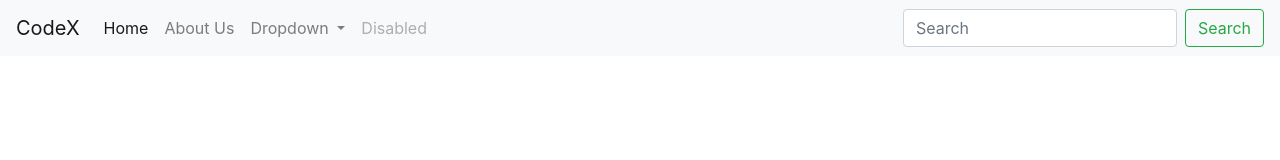
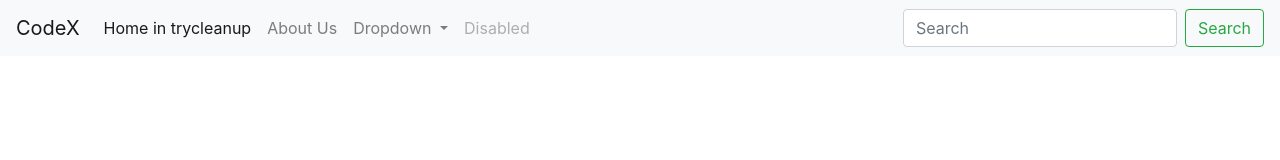
Before and after one commit to khushleenn/demoRepo, a plain HTML site: page index.html in a window 1280 px wide. Drawn offline with nearby package versions, Linux system fonts and the light colour scheme.

Commit message:
changed home in trycleanup

```diff
--- a/index.html
+++ b/index.html
@@ -20,7 +20,7 @@
   <div class="collapse navbar-collapse" id="navbarSupportedContent">
     <ul class="navbar-nav mr-auto">
       <li class="nav-item active">
-        <a class="nav-link" href="#">Home <span class="sr-only">(current)</span></a>
+        <a class="nav-link" href="#">Home in trycleanup<span class="sr-only">(current)</span></a>
       </li>
       <li class="nav-item">
         <a class="nav-link" href="#">About Us</a>
```
